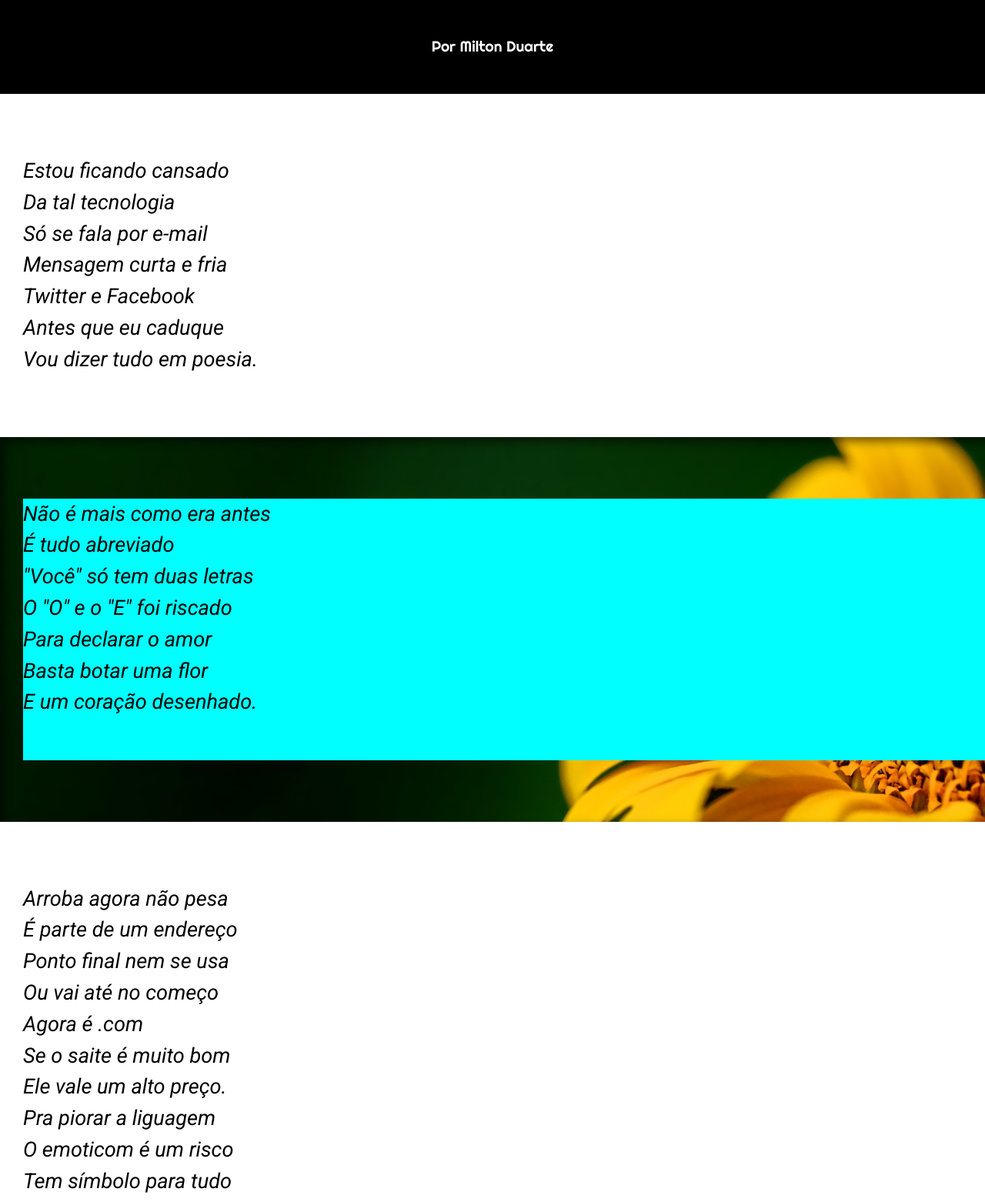
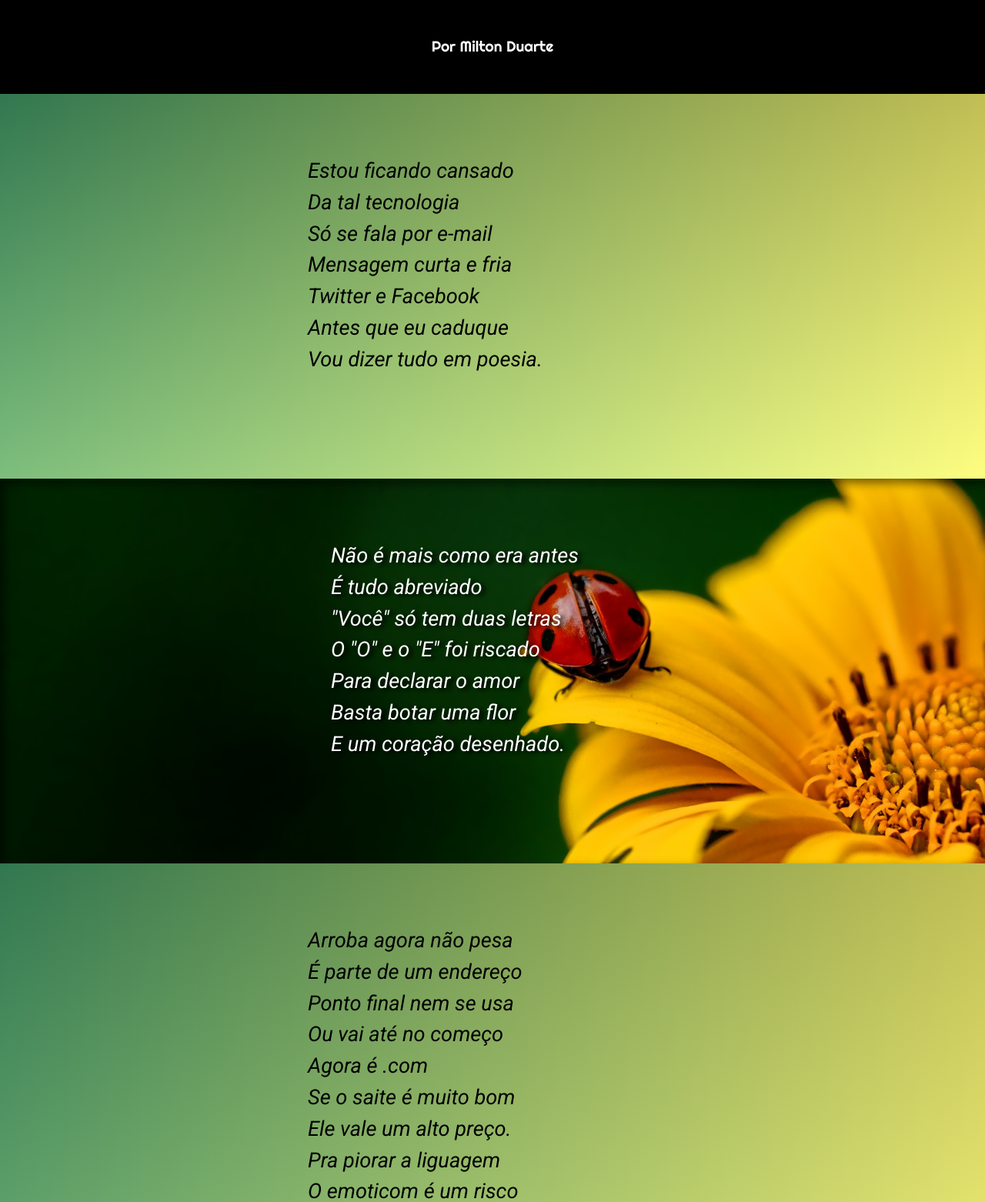
Before and after one commit to NandaoSpain/Projeto-Cordel-Moderno, a plain HTML site: page index.html in a window 1280 px wide. Shown: the part 131-1693 px from the top of the page at 77% size. Drawn offline with Linux system fonts and the light colour scheme.

Commit message:
cordel finish

```diff
--- a/index.html
+++ b/index.html
@@ -12,7 +12,8 @@
     <h1>Cordel Moderno</h1>
     <p>Por <a href="https://www.recantodasletras.com.br/poesias/3186743" target="_blank">Milton Duarte</a></p>
 </header>
-    <section class="normal">
+    <section class="normal" id="normal01">
+        <p>
             Estou ficando cansado <br>
             Da tal tecnologia <br>
             Só se fala por e-mail <br>
@@ -20,6 +21,7 @@
             Twitter e Facebook <br>
             Antes que eu caduque <br>
             Vou dizer tudo em poesia.
+        </p>
     </section>
     <section class="imagem" id="img01">
         <p>
@@ -32,7 +34,8 @@
             E um coração desenhado.
         </p>
     </section>
-    <section class="normal">
+    <section class="normal" id="normal02">
+        <p>
             Arroba agora não pesa <br>
             É parte de um endereço <br>
             Ponto final nem se usa <br>
@@ -47,8 +50,10 @@
             Um beijo significa <br>
             Pra entender como fica <br>
             Decifre esse rabisco.
+        </p>
     </section>
     <section class="imagem" id="img02">
+        <p>
             Tenho saudade das cartas <br>
             Escritas com a própria mão <br>
             Mandava no mês de Junho <br>
@@ -56,8 +61,10 @@
             Mas matava a saudade <br>
             Era texto de verdade <br>
             Nas linhas do coração.
+        </p>
     </section>
-    <section class="normal">
+    <section class="normal" id="normal03">
+        <p>
             Agora, escrevo e envio <br>
             Chegando na mesma hora <br>
             Mas quando vou prosear <br>
@@ -72,6 +79,7 @@
             Dois pontos são dois joelhos <br>
             Seus lábios são aparelhos <br>
             Deixe que Deus interprete.
+        </p>
     </section>
     <footer>
         <p>Site criado por <a href="https://github.com/NandaoSpain" target="_blank">Fernando Rodrigues</a> para o Curso em Video</p>
--- a/style.css
+++ b/style.css
@@ -9,7 +9,23 @@
 
 html, body {
     min-height: 100vh;
-    background-color: darkgray;
+    background-image: linear-gradient(90deg, rgba(0, 128, 0, 0.5), rgba(255, 255, 0, 0.479));
+    color: black;;
+}
+
+.normal#normal01 {
+    background-image: linear-gradient(180deg, rgba(9, 0, 128, 0.253), rgba(250, 250, 250, 0.329));
+    padding-left: 400px;
+}
+
+.normal#normal02 {
+    background-image: linear-gradient(180deg, rgba(9, 0, 128, 0.253), rgba(250, 250, 250, 0.329));
+    padding-left: 400px;
+}
+
+.normal#normal03 {
+    background-image: linear-gradient(360deg, rgba(2, 12, 56, 0.253), rgba(250, 250, 250, 0.329));
+    padding-left: 400px;
 }
 
 header {
@@ -54,21 +70,16 @@ section {
 
 section.imagem {
     box-shadow: inset 6px 6px 13px 0px rgba(0, 0, 0, 0.541);
-
 }
 
 section.imagem p {
-    background-color: aqua;
-
+    color: white;
+    text-shadow: 5px 2px 5px black;
+    padding-left: 400px;
 }
 
 section > p {
     padding-bottom: 2em;
-}
-
-.normal {
-    background-color: white;
-    color: black;
 }
 
 .imagem#img01 {
```
Lines whose indentation alone changed are shown as unchanged.
